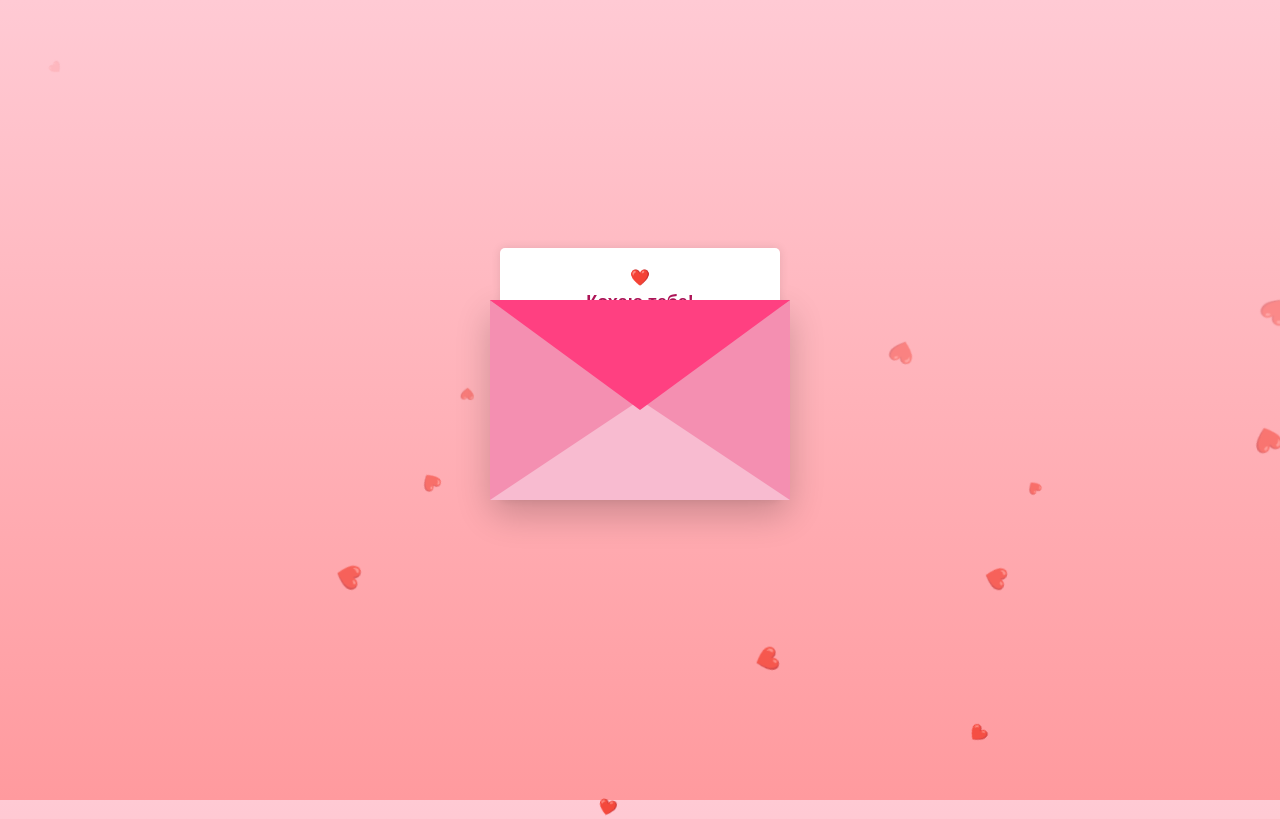
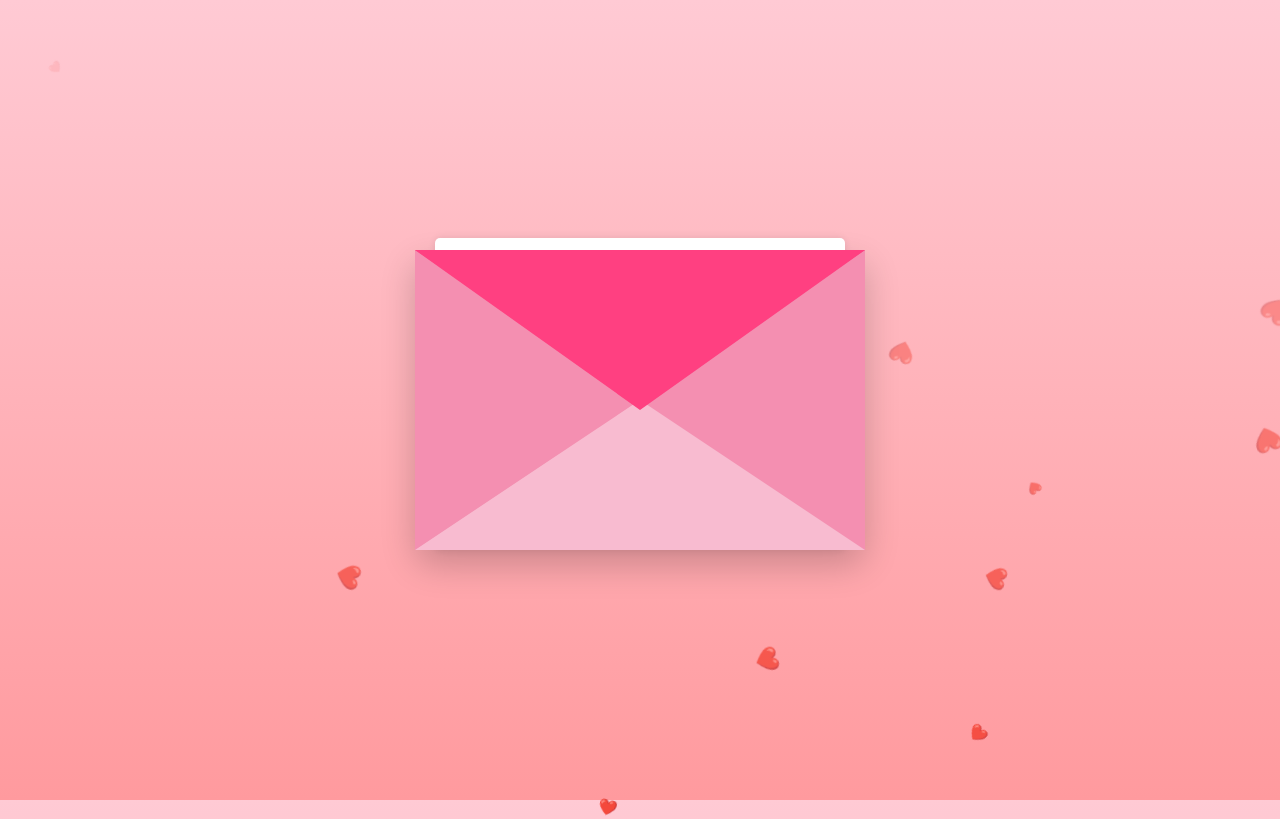
Before and after one commit to Sannyk-kell/valentine-card, a plain HTML site: page index.html in a window 1280 px wide. Drawn offline with Linux system fonts and the light colour scheme.

Commit message:
Update style.css

```diff
--- a/style.css
+++ b/style.css
@@ -11,8 +11,8 @@ body {
 
 .envelope-wrapper {
     position: relative;
-    width: 300px;
-    height: 200px;
+    width: 450px; /* Було 300px */
+    height: 300px; /* Було 200px */
     z-index: 10;
 }
 
@@ -26,45 +26,43 @@ body {
     cursor: pointer;
 }
 
-/* Верхній клапан */
+/* Верхній клапан — пропорційно збільшено */
 .flap {
     position: absolute;
     top: 0;
     width: 0;
     height: 0;
-    border-left: 150px solid transparent;
-    border-right: 150px solid transparent;
-    border-top: 110px solid #ff4081;
+    border-left: 225px solid transparent; /* Половина нової ширини */
+    border-right: 225px solid transparent;
+    border-top: 160px solid #ff4081; /* Збільшено висоту згину */
     transform-origin: top;
     transition: transform 0.4s ease;
     z-index: 5;
 }
 
-/* Передня частина (кишенька) */
+/* Передня частина (кишенька) — пропорційно збільшено */
 .front {
     position: absolute;
     bottom: 0;
     width: 0;
     height: 0;
-    border-left: 150px solid #f48fb1;
-    border-right: 150px solid #f48fb1;
-    border-bottom: 100px solid #f8bbd0;
-    border-top: 100px solid transparent;
+    border-left: 225px solid #f48fb1;
+    border-right: 225px solid #f48fb1;
+    border-bottom: 150px solid #f8bbd0;
+    border-top: 150px solid transparent;
     z-index: 4;
 }
 
-/* Лист всередині — робимо його гнучким */
+/* Лист всередині — тепер більший і вміщує більше тексту */
 .letter {
     position: absolute;
     bottom: 0;
-    left: 10px;
-    width: 280px;
-    /* Мінімальна висота, щоб він не був замалим,
-       але прибираємо жорстке обмеження */
-    min-height: 180px;
+    left: 20px;
+    width: 410px; /* Ширина конверта мінус відступи */
+    min-height: 250px;
     height: auto;
     background: white;
-    padding: 20px;
+    padding: 30px;
     box-sizing: border-box;
     text-align: center;
     transition: transform 0.6s ease;
@@ -72,46 +70,40 @@ body {
     border-radius: 5px;
     box-shadow: 0 0 10px rgba(0,0,0,0.1);
 
-    /* Додаємо ці властивості для роботи з текстом */
     display: flex;
     flex-direction: column;
     justify-content: center;
-    word-wrap: break-word; /* Переносити довгі слова */
+    word-wrap: break-word;
     overflow-wrap: break-word;
 }
 
 .letter h1 {
     color: #ad1457;
-    font-size: 18px; /* Трішки зменшили, щоб було більше місця */
-    margin: 5px 0 10px 0;
+    font-size: 24px; /* Збільшили заголовок */
+    margin: 0 0 15px 0;
     line-height: 1.2;
 }
 
 .letter p {
     color: #555;
-    font-size: 14px;
+    font-size: 18px; /* Збільшили текст для зручності */
     margin: 0;
-    line-height: 1.4; /* Додали міжрядковий інтервал для читабельності */
+    line-height: 1.5;
 }
 
-/* Анімація відкриття — піднімаємо трохи вище, якщо текст довгий */
+/* Анімація відкриття — лист виїжджає вище, бо він став більшим */
 .open .letter {
-    transform: translateY(-150px); /* Збільшили з -130px до -150px */
+    transform: translateY(-180px);
     z-index: 6;
 }
 
-/* Анімація відкриття */
 .open .flap {
     transform: rotateX(180deg);
     z-index: 1;
 }
 
-.open .letter {
-    transform: translateY(-130px);
-    z-index: 6;
-}
+/* --- Інші стилі залишаємо без змін --- */
 
-/* Стилі для фонових сердечок */
 .bg-heart {
     position: absolute;
     bottom: -50px;
@@ -126,7 +118,6 @@ body {
     100% { transform: translateY(-110vh) rotate(360deg); opacity: 0; }
 }
 
-/* Стилі для вибуху сердечок */
 .exploding-heart {
     position: fixed;
     pointer-events: none;
```
